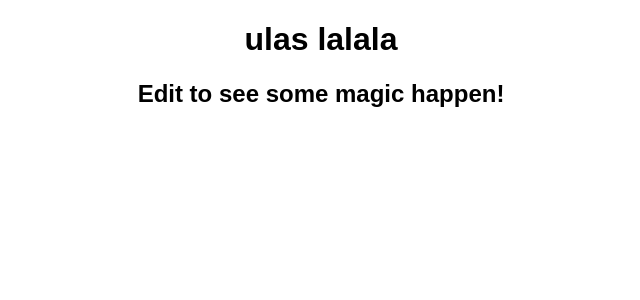
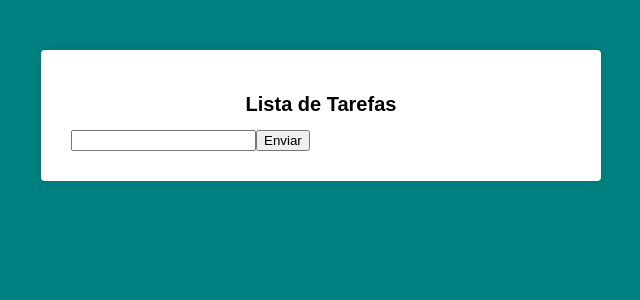
Before and after one commit to FihCapua/lista-tarefas, a React (Create React App) app: page / in a window 1280 px wide. Shown: the top 300 px of the page, without its empty margins (319-959 px from the left). Built offline with nearby package versions, Linux system fonts and the light colour scheme.

Commit message:
create task list component

```diff
--- a/src/App.js
+++ b/src/App.js
@@ -1,10 +1,6 @@
 import "./styles.css";
+import Main from "./components/Main";
 
 export default function App() {
-  return (
-    <div className="App">
-      <h1>ulas lalala</h1>
-      <h2>Edit to see some magic happen!</h2>
-    </div>
-  );
+  return <Main />;
 }
--- /dev/null
+++ b/src/components/Main.css
@@ -0,0 +1,13 @@
+.main {
+  background-color: #fff;
+  padding: 30px;
+  margin: 50px auto;
+  max-width: 500px;
+  border-radius: 4px;
+  box-shadow: 0 0 10px rgba(0, 0, 0, 0.1);
+}
+
+.main h1 {
+  font-size: 20px;
+  text-align: center;
+}
--- /dev/null
+++ b/src/components/Main.js
@@ -0,0 +1,27 @@
+import React, { Component } from "react";
+import "./Main.css";
+
+export default class Main extends Component {
+  state = {
+    newTask: ""
+  };
+
+  handleChange = (e) => {
+    this.setState({
+      newTask: e.target.value
+    });
+  };
+
+  render() {
+    return (
+      <div className="main">
+        <h1>Lista de Tarefas </h1>
+
+        <form action="#">
+          <input onChange={this.handleChange} type="text" />
+          <button type="submit">Enviar</button>
+        </form>
+      </div>
+    );
+  }
+}
--- a/src/styles.css
+++ b/src/styles.css
@@ -1,4 +1,6 @@
-.App {
+body {
+  background-color: teal;
   font-family: sans-serif;
-  text-align: center;
+  margin: 0;
+  padding: 0;
 }
```
